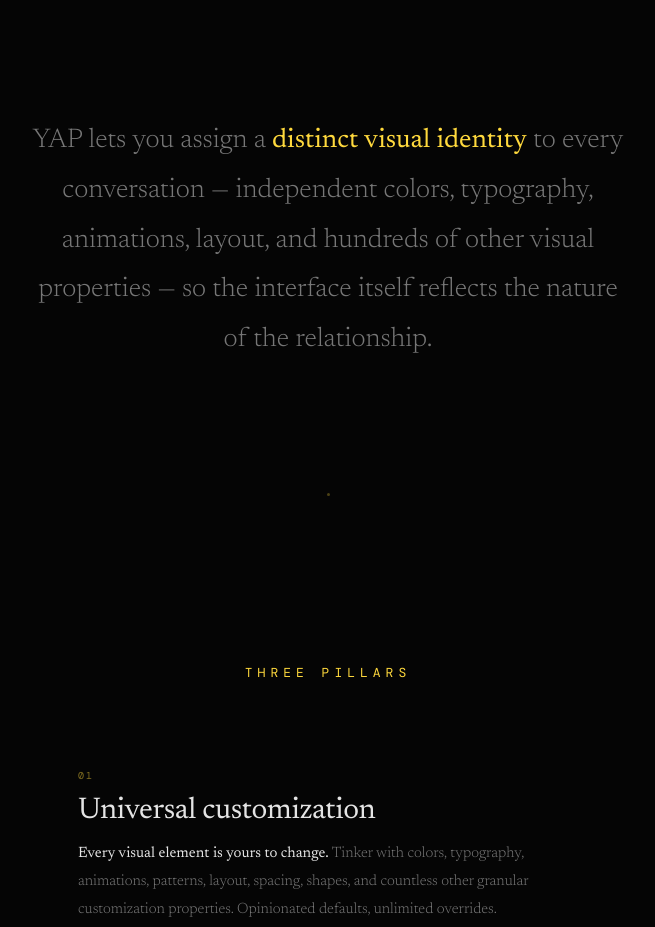
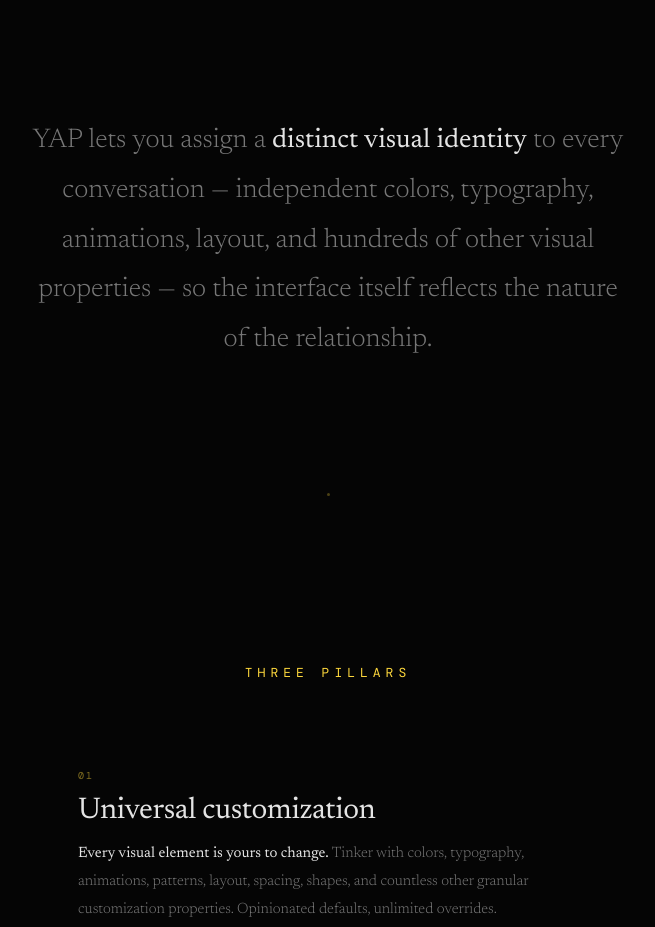
Before and after one commit to USBillTrackerX/yap-messenger.com, a plain HTML site: page index.html in a window 1280 px wide. Shown: the part 1820-2747 px from the top of the page, without its empty margins (312-967 px from the left). Drawn offline with nearby package versions, Linux system fonts and the light colour scheme; a web font is replaced by a local one.

Commit message:
Update index.html

```diff
--- a/index.html
+++ b/index.html
@@ -207,7 +207,7 @@ body::after {
 
 <section class="passage">
   <p class="passage-text reveal-item">
-    YAP lets you assign a <span class="gold">distinct visual identity</span> to every conversation — independent colors, typography, animations, layout, and hundreds of other visual properties — so the interface itself reflects the nature of the relationship.
+    YAP lets you assign a <strong>distinct visual identity</strong> to every conversation — independent colors, typography, animations, layout, and hundreds of other visual properties — so the interface itself reflects the nature of the relationship.
   </p>
 </section>
 
```
